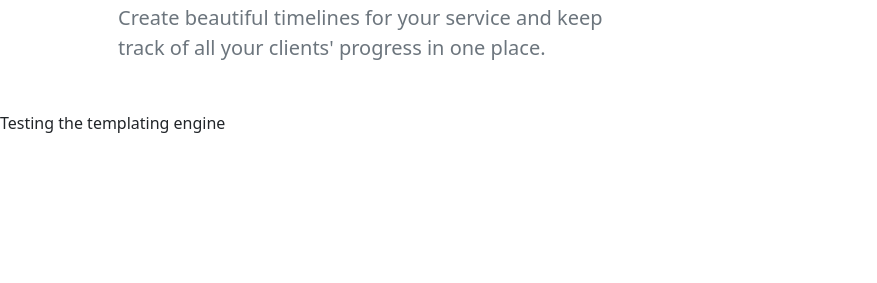
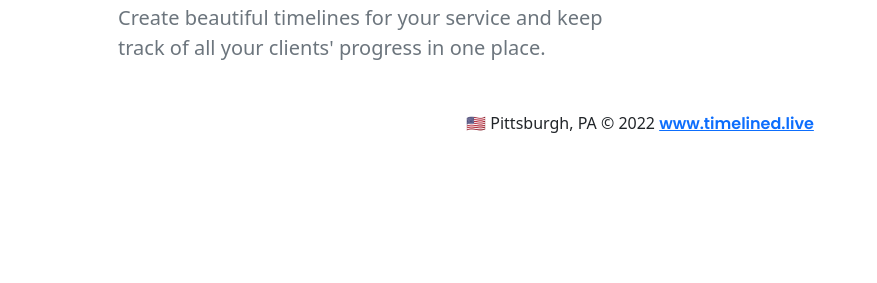
Before and after one commit to silogramijneb/timelined.live, a Django app: page / in a window 1280 px wide. Shown: the part 333-616 px from the top of the page, without its empty margins (0-877 px from the left). Run offline with Django 4.2, Linux system fonts and the light colour scheme; some libraries are stand-ins or nearby versions.

Commit message:
update base.html

```diff
--- a/website/main/templates/main/base.html
+++ b/website/main/templates/main/base.html
@@ -109,4 +109,10 @@
 			{% endblock %}
 		</div>
 	</body>
+
+	<footer>
+		<div class='footer-container' style='display: flex; justify-content: center; align-items: center;'>
+			<p style='text-align: center'>🇺🇸 Pittsburgh, PA © 2022 <a href='/' style='font-family: var(--font-timelined-primary);'>www.timelined.live</a></p>
+		</div>
+	</footer>
 </html>
--- a/website/main/templates/main/index.html
+++ b/website/main/templates/main/index.html
@@ -1,5 +1,8 @@
 {% extends "main/base.html" %}
 
+<style>
+
+</style>
+
 {% block content %}
-<p>Testing the templating engine</p>
 {% endblock %}
```
